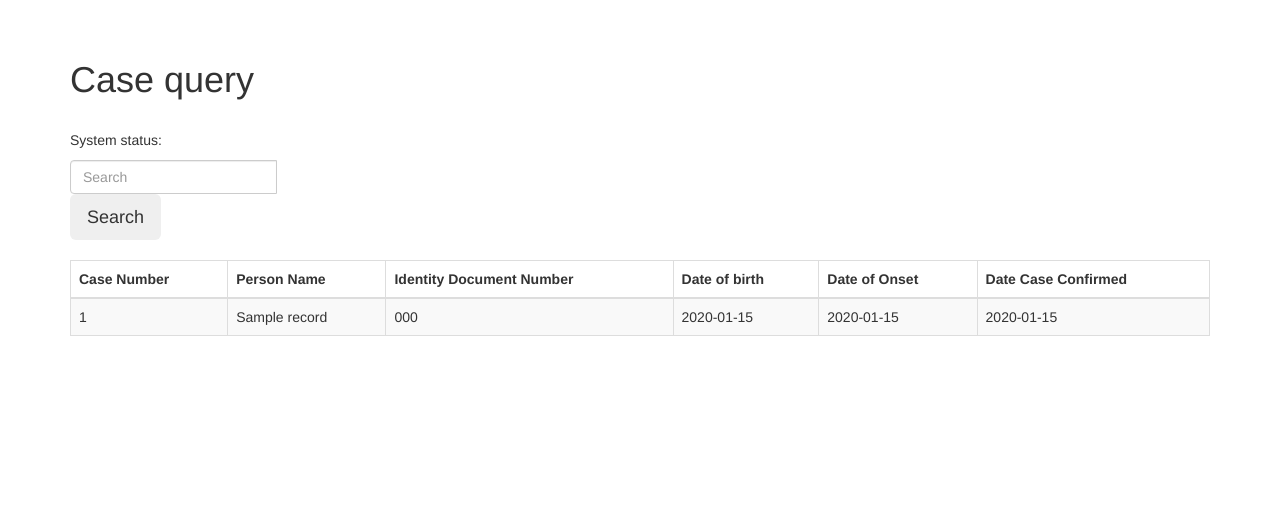
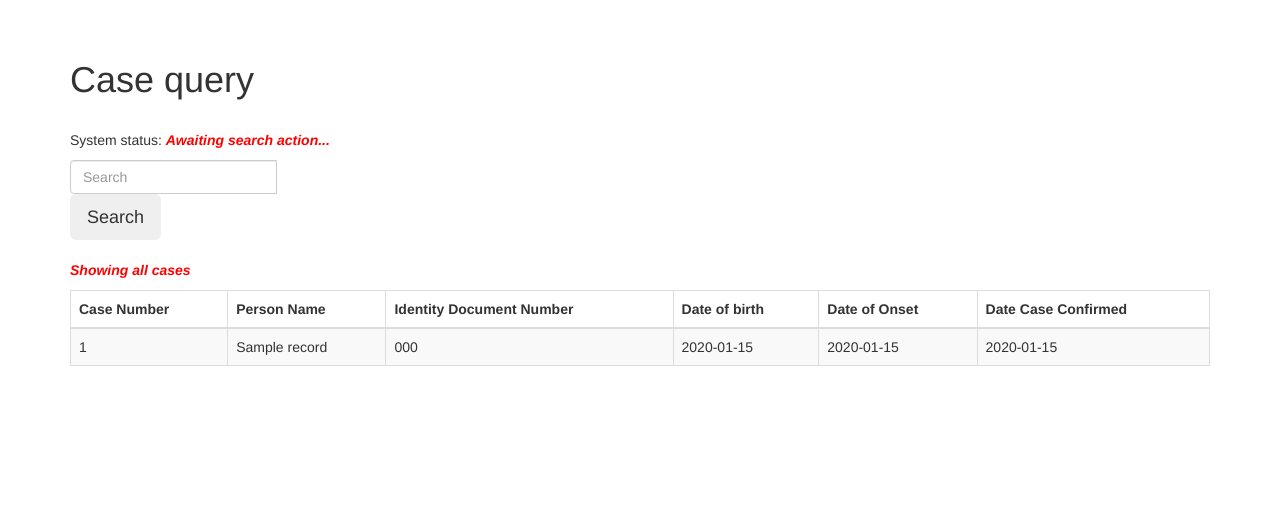
Before and after one commit to Felix-Ku/COMP3297-SSEFinder, a Django app: page /CovidDataPortal/Case_records/Case_query/ in a window 1280 px wide. Shown: the part 52-572 px from the top of the page. Run offline with Django 3.2, Linux system fonts and the light colour scheme; tables that the repository leaves empty hold one stand-in row (values such as "Sample post"); parts of the project's set-up code (start-up, migrations or seed data) failed here and were passed over; some libraries are stand-ins or nearby versions.

Commit message:
Query message

```diff
--- a/CovidDataPortal/views.py
+++ b/CovidDataPortal/views.py
@@ -70,13 +70,21 @@ def Create_record(request):
 
 def Case_query(request):
 
+
     if 'q' in request.GET:
         q = request.GET['q']
         cases = case_records.objects.all().filter(case_number=q)
+        message = "Case number searched: "+q
+        if (cases!= None):
+            status = "Case found!"
+        else:
+            status = "Case not found!"
     else:
         cases = case_records.objects.all()
+        message = "Showing all cases"
+        status = "Awaiting search action..."
 
-    return render(request, 'Case_query.html', {'cases': cases})
+    return render(request, 'Case_query.html', {'cases': cases, 'message': message, 'status':status})
 
     # target_case = ""
     # found = ""
--- a/templates/Case_query.html
+++ b/templates/Case_query.html
@@ -5,9 +5,9 @@
   <h1>Case query</h1>
   </br>
 
-      <p>
-      System status: <strong><em><span style="color:red;">{{ message }}</span></em></strong>
-  </p>
+    <p>
+      System status: <strong><em><span style="color:red;">{{ status }}</span></em></strong>
+    </p>
 
         <form>
                         <div class="input-group">
@@ -18,7 +18,9 @@
                         </div>
                     </form>
     </br>
-
+<p>
+      <strong><em><span style="color:red;">{{ message }}</span></em></strong>
+  </p>
         <table class="table table-bordered table-striped">
         <thead class="thead-dark">
             <tr>
```
